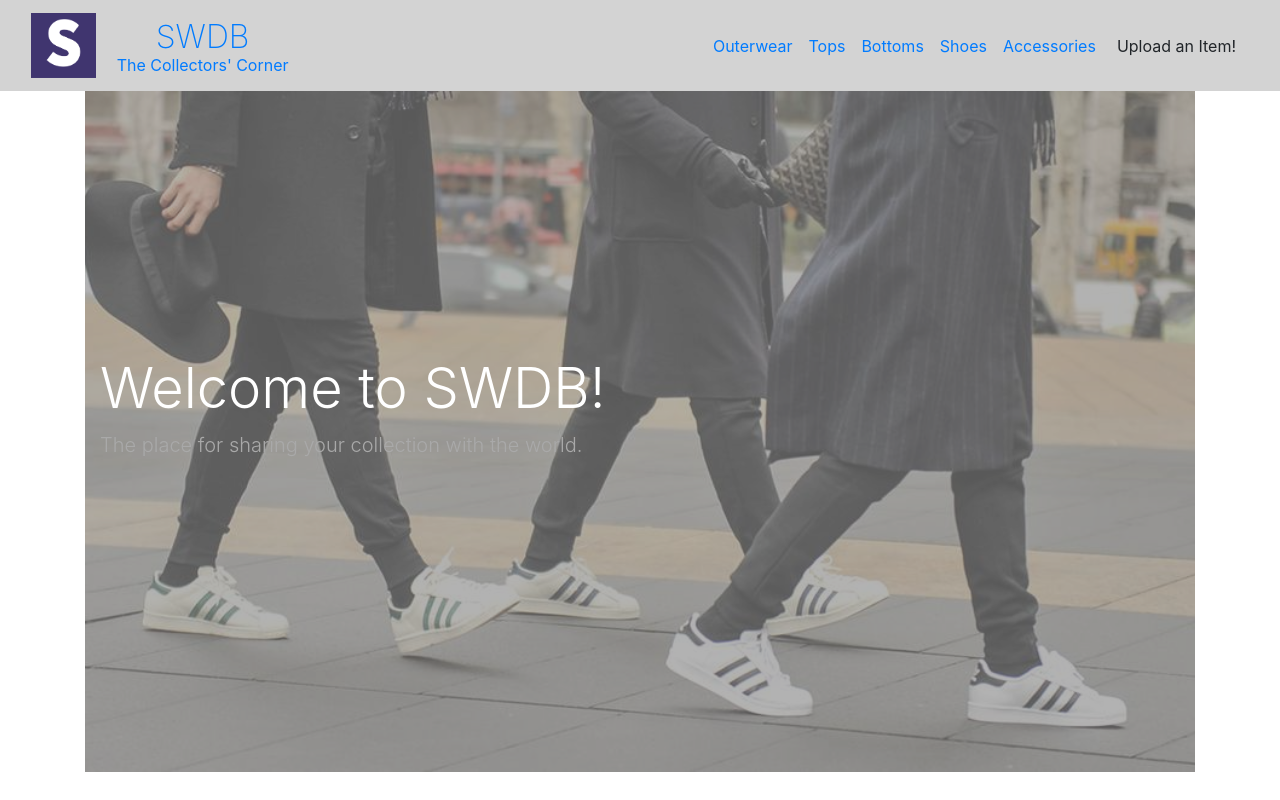
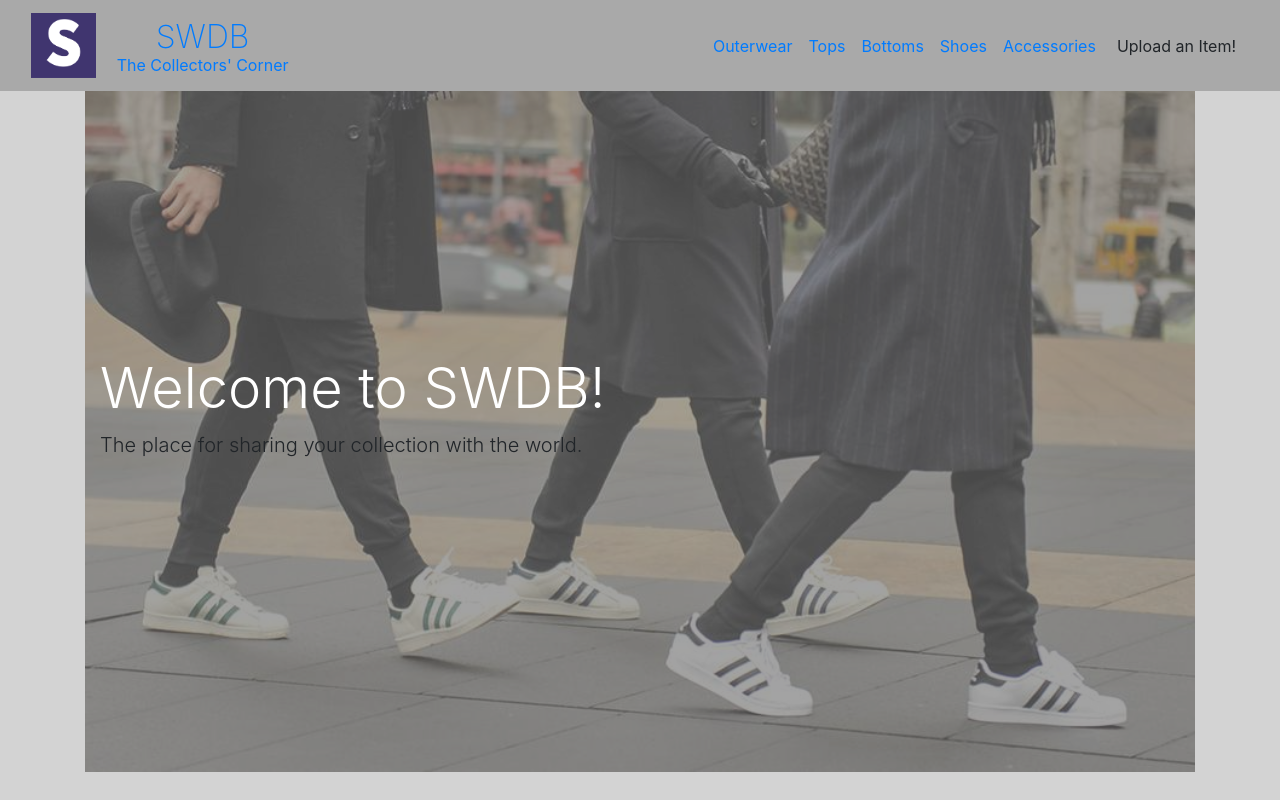
Before and after one commit to clenberger/SWDB, a Flask app: page / in a window 1280 px wide. Run offline with Flask 2, Linux system fonts and the light colour scheme; data that the repository does not hold is empty; some libraries are stand-ins or nearby versions.

Commit message:
Updating UI/UX

```diff
--- a/static/styles.css
+++ b/static/styles.css
@@ -54,10 +54,10 @@
         background: none;
     }
 
-    .navbar{
+    body{
         background-color: lightgray;
     }
 
-    body{
-        color: darkgray;
+    .navbar{
+        background-color: darkgray;
     }
```
